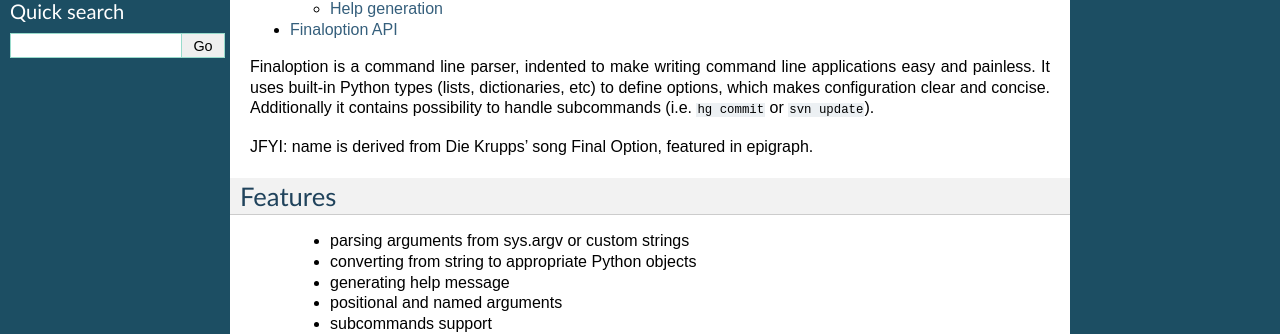
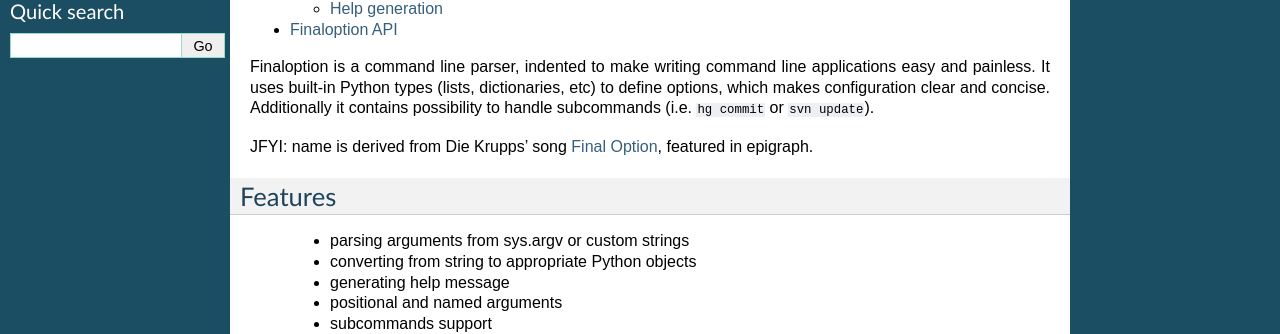
Before and after one commit to piranha/opster, a Sphinx documentation site: the page built from docs/index.rst, in a window 1280 px wide. Shown: the part 230-564 px from the top of the page. Built offline with Sphinx 7.4.7, drawn with Linux system fonts in a browser that asks for light colours; part of the change alters nothing that is shown.

```diff
--- a/docs/index.rst
+++ b/docs/index.rst
@@ -20,7 +20,10 @@ dictionaries, etc) to define options, which makes configuration clear and
 concise. Additionally it contains possibility to handle subcommands (i.e.
 ``hg commit`` or ``svn update``).
 
-JFYI: name is derived from Die Krupps' song Final Option, featured in epigraph.
+JFYI: name is derived from Die Krupps' song `Final Option`_, featured in
+epigraph.
+
+.. _Final Option: http://musi.cx/music/Die_Krupps/III_Odyssey_of_the_Mind/The_Final_Option/
 
 Features
 --------
```
Also changed, not shown: 1 other file.
